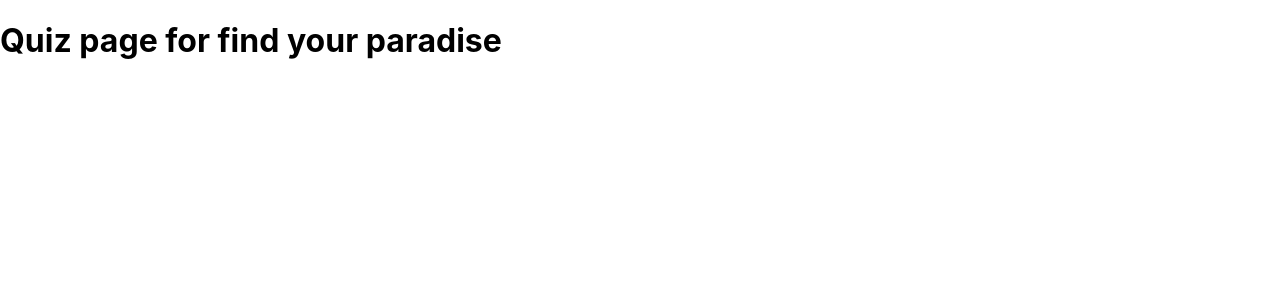
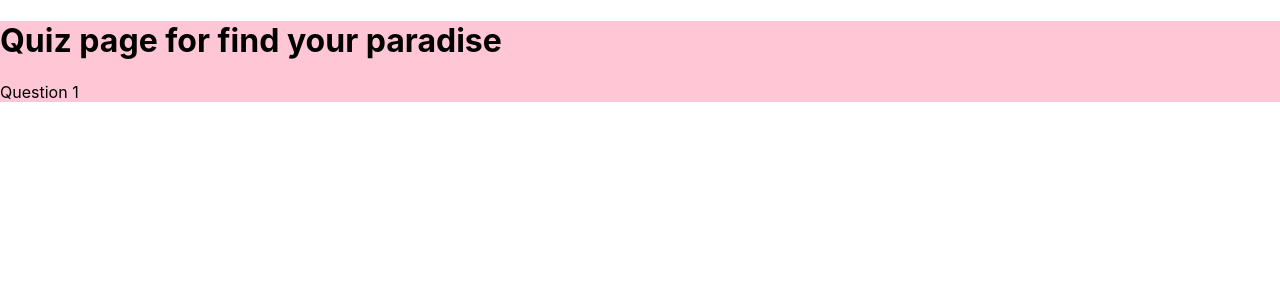
Before and after one commit to ska09634/FindYourParadise, a React (Create React App) app in the folder findyourparadise/: page /quiz in a window 1280 px wide. Shown: the top 300 px of the page. Built offline with nearby package versions, Linux system fonts and the light colour scheme.

Commit message:
quiz css

```diff
--- a/findyourparadise/src/App.js
+++ b/findyourparadise/src/App.js
@@ -8,6 +8,7 @@ import Quiz from './components/Quiz';
 function App() {
   return (
     <>
+
       <Router>
         <Routes>
           <Route path='/home' element={<Home/>}></Route>
--- a/findyourparadise/src/components/Home.js
+++ b/findyourparadise/src/components/Home.js
@@ -13,7 +13,7 @@ function Home() {
             <div className="paradise"><h1>Paradise</h1></div>
             <div className="description"><p>TAKE A SHORT QUIZ AND FIND YOUR HOME AWAY FROM HOME.</p></div>
             <div className="button">
-                <button onClick={handleClick}>go home</button>
+                <button onClick={handleClick}>Quiz</button>
             </div>
          </div>
     );
--- a/findyourparadise/src/components/Quiz.css
+++ b/findyourparadise/src/components/Quiz.css
@@ -1,7 +1,3 @@
-.Quiz{
+#Quiz{
     background-color: #FFC7D6 ;
 }
-
-#container{
-    background-color: white;
-}
--- a/findyourparadise/src/components/Quiz.js
+++ b/findyourparadise/src/components/Quiz.js
@@ -1,10 +1,14 @@
 import React from "react";
+import './Quiz.css';
 
 function Quiz() {
     return (
-        <div>
+        <>
+        <div id='Quiz'>
         <h1>Quiz page for find your paradise</h1>
+        <p>Question 1</p>
         </div>
+        </>
     );
 }
 
```
